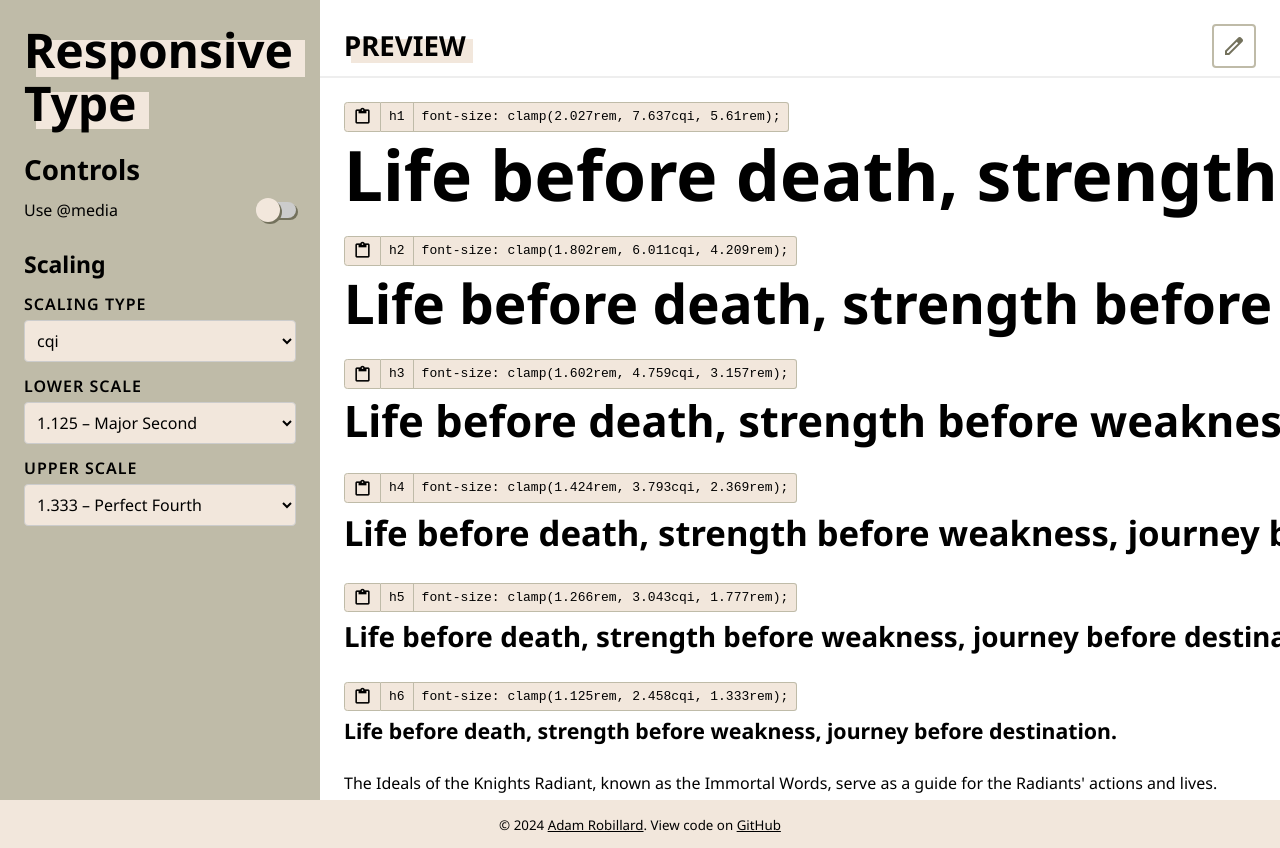
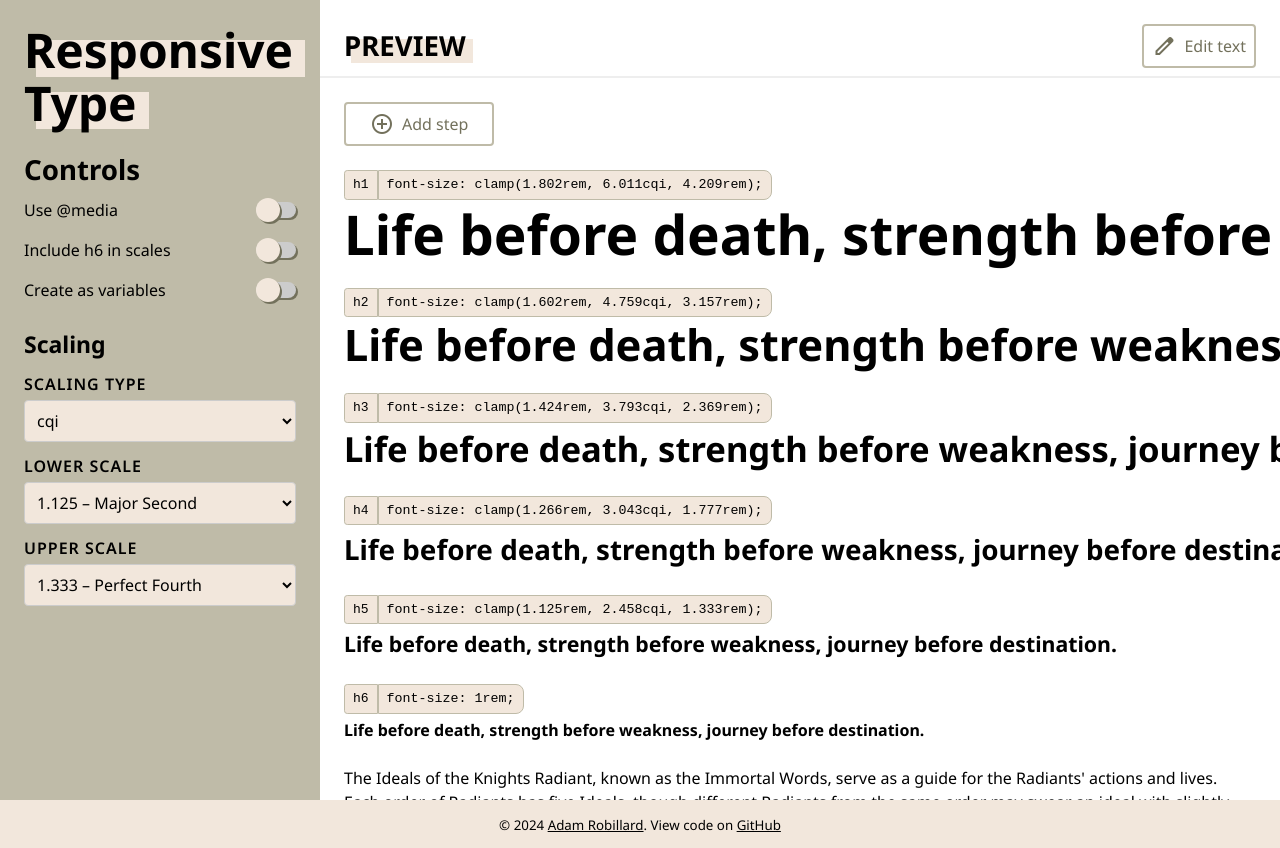
Before and after one commit to arobillard/responsive-type, a Next.js app: page / in a window 1280 px wide. Built offline with nearby package versions, Linux system fonts and the light colour scheme.

Commit message:
Initial rework of scales to allow adding step and CSS variables support

```diff
--- a/src/app/components/Button/Button.jsx
+++ b/src/app/components/Button/Button.jsx
@@ -7,6 +7,7 @@ export default function Button({
   outline,
   paddingSubtle,
   hoverSuccess,
+  hoverSecondary,
   onClick,
   style,
 }) {
@@ -16,6 +17,7 @@ export default function Button({
   if (secondary) class_list.push(button.button_secondary);
   if (paddingSubtle) class_list.push(button.button_paddingSubtle);
   if (hoverSuccess) class_list.push(button.button_hoverSuccess);
+  if (hoverSecondary) class_list.push(button.button_hoverSecondary);
 
   return (
     <button
--- a/src/app/components/Button/button.module.css
+++ b/src/app/components/Button/button.module.css
@@ -53,6 +53,11 @@
   --btn-text-color: var(--color-secondary);
 }
 
+.button_hoverSecondary:where(:hover, :focus-visible) {
+  --btn-bg-color: var(--color-accent);
+  --btn-text-color: var(--color-secondary);
+}
+
 .button_paddingSubtle {
   padding: var(--spacer-em-s);
 }
--- a/src/app/components/CodeBox/CodeBox.jsx
+++ b/src/app/components/CodeBox/CodeBox.jsx
@@ -42,6 +42,7 @@ export default function CodeBox() {
 
   return (
     <section className={codeBox.codeBox}>
+      <div className={codeBox.codeBox_header}>
         <h2 className={codeBox.codeBox_title}>
           <span className="word_highlight word_highlight--dark">CSS Code</span>
         </h2>
@@ -51,6 +52,7 @@ export default function CodeBox() {
           </i>
           Copy Code
         </Button>
+      </div>
       <pre className={codeBox.pre}>
         <code>{outputCode}</code>
       </pre>
--- a/src/app/components/Controls/Controls.jsx
+++ b/src/app/components/Controls/Controls.jsx
@@ -8,7 +8,7 @@ import { useSettings } from '@/context/SettingsContext';
 export default function Controls() {
   const [settings, updateSettings] = useSettings();
 
-  const { usingMediaQueries } = settings;
+  const { usingMediaQueries, includeH6, asVariables } = settings;
 
   return (
     <section id="controls" className={controls.controls}>
@@ -20,7 +20,21 @@ export default function Controls() {
         onChange={() =>
           updateSettings({ usingMediaQueries: !usingMediaQueries })
         }
-        checked={usingMediaQueries}
+        checked={usingMediaQueries || false}
+      />
+
+      <Switch
+        name="includeH6"
+        label="Include h6 in scales"
+        onChange={() => updateSettings({ includeH6: !includeH6 })}
+        checked={includeH6 || false}
+      />
+
+      <Switch
+        name="asVariables"
+        label="Create as variables"
+        onChange={() => updateSettings({ asVariables: !asVariables })}
+        checked={asVariables || false}
       />
 
       {usingMediaQueries ? <MediaQueryControls /> : <ScalingControls />}
--- a/src/app/components/FontSizeCopyLine/FontSizeCopyLine.jsx
+++ b/src/app/components/FontSizeCopyLine/FontSizeCopyLine.jsx
@@ -1,25 +1,57 @@
 import { useState } from 'react';
 import ScreenReaderText from '../accessibility/ScreenReaderText/ScreenReaderText';
 import fontSizeCopyLine from './fontSizeCopyLine.module.css';
+import { useSettings } from '@/context/SettingsContext';
 
-export default function FontSizeCopyLine({ tag, font_size }) {
-  const [hasBeenCopied, setHasBeenCopied] = useState(false);
+export default function FontSizeCopyLine({ tag, font_size, step }) {
+  const [settings] = useSettings();
+  const { extraSteps, includeH6, asVariables } = settings;
+  const [varHasBeenCopied, setVarHasBeenCopied] = useState(false);
+  const [codeHasBeenCopied, setCodeHasBeenCopied] = useState(false);
 
   const cssCode = `font-size: ${font_size};`;
 
+  let label = tag;
+
+  if (tag === 'div') {
+    const amount = includeH6 ? step - 6 : step - 5;
+
+    label = '';
+
+    for (let i = 0; i < amount; i++) {
+      label = `${label}x`;
+    }
+
+    label = `${label}l`;
+  }
+
+  if (tag === 'h6' && !includeH6) {
+    label = 'base';
+  }
+
   function copyCSSCode() {
-    navigator.clipboard.writeText(cssCode);
+    navigator.clipboard.writeText(`font-size: ${font_size};`);
 
-    setHasBeenCopied(true);
+    setCodeHasBeenCopied(true);
 
     setTimeout(() => {
-      setHasBeenCopied(false);
+      setCodeHasBeenCopied(false);
+    }, 2000);
+  }
+
+  function copyCSSVariable() {
+    navigator.clipboard.writeText(`font-size: var(--type-scale-${label});`);
+
+    setVarHasBeenCopied(true);
+
+    setTimeout(() => {
+      setVarHasBeenCopied(false);
     }, 2000);
   }
 
   return (
     <div className={fontSizeCopyLine.fontSizeCopyLine}>
-      <button
+      {/* <button
         className={`${fontSizeCopyLine.fontSizeCopyLine_copy}${
           hasBeenCopied ? ` ${fontSizeCopyLine.fontSizeCopyLine_copied}` : ''
         }`}
@@ -31,10 +63,39 @@ export default function FontSizeCopyLine({ tag, font_size }) {
         >
           {hasBeenCopied ? 'check_circle' : 'content_paste'}
         </i>
-        <ScreenReaderText>Copy {tag} font-size CSS code</ScreenReaderText>
+        <ScreenReaderText>
+          Copy step {step} {asVariables ? 'variable' : 'font-size CSS code'}
+        </ScreenReaderText>
+      </button> */}
+      <code className={fontSizeCopyLine.fontSizeCopyLine_code}>
+        {tag === 'h6' ? tag : label}
+      </code>
+      {asVariables && (
+        <button
+          className={`${fontSizeCopyLine.fontSizeCopyLine_copy}${
+            varHasBeenCopied
+              ? ` ${fontSizeCopyLine.fontSizeCopyLine_copied}`
+              : ''
+          }`}
+          onClick={copyCSSVariable}
+        >
+          <code className={fontSizeCopyLine.fontSizeCopyLine_code}>
+            --type-scale-{label}
+          </code>
+        </button>
+      )}
+      <button
+        className={`${fontSizeCopyLine.fontSizeCopyLine_copy}${
+          codeHasBeenCopied
+            ? ` ${fontSizeCopyLine.fontSizeCopyLine_copied}`
+            : ''
+        }`}
+        onClick={copyCSSCode}
+      >
+        <code className={fontSizeCopyLine.fontSizeCopyLine_code}>
+          {cssCode}
+        </code>
       </button>
-      <code className={fontSizeCopyLine.fontSizeCopyLine_code}>{tag}</code>
-      <code className={fontSizeCopyLine.fontSizeCopyLine_code}>{cssCode}</code>
     </div>
   );
 }
--- a/src/app/components/FontSizeCopyLine/fontSizeCopyLine.module.css
+++ b/src/app/components/FontSizeCopyLine/fontSizeCopyLine.module.css
@@ -5,7 +5,7 @@
   z-index: 1;
 }
 
-.fontSizeCopyLine_code {
+.fontSizeCopyLine_code:where(:not(button > code)) {
   padding: var(--spacer-xs) var(--spacer-s);
   border-radius: var(--radius-s);
   background-color: var(--color-secondary);
@@ -14,27 +14,31 @@
   white-space: nowrap;
 }
 
-.fontSizeCopyLine_code:has(+ code, + button) {
+.fontSizeCopyLine_code:where(:first-child) {
   border-start-end-radius: 0;
   border-end-end-radius: 0;
 }
 
-.fontSizeCopyLine_copy + .fontSizeCopyLine_code,
+/* .fontSizeCopyLine_copy + .fontSizeCopyLine_code,
 .fontSizeCopyLine_code + .fontSizeCopyLine_code {
   border-start-start-radius: 0;
   border-end-start-radius: 0;
   border-inline-start: 0;
-}
+} */
 
 .fontSizeCopyLine_copy {
   padding: var(--spacer-xs) var(--spacer-s);
   background-color: var(--color-secondary);
   border: 0.0625rem solid var(--color-primary);
-  border-radius: var(--radius-s) 0 0 var(--radius-s);
+  border-radius: 0;
   display: inline-flex;
   align-items: center;
   vertical-align: middle;
   white-space: nowrap;
+}
+
+.fontSizeCopyLine_copy:where(:last-child) {
+  border-radius: 0 var(--spacer-s) var(--spacer-s) 0;
 }
 
 .fontSizeCopyLine_copy:where(:hover, :focus-visible) {
--- a/src/app/components/Heading.jsx
+++ b/src/app/components/Heading.jsx
@@ -15,6 +15,6 @@ export default function Heading(props) {
     case 'h6':
       return <h6 {...props}>{children}</h6>;
     default:
-      break;
+      return <div {...props}>{children}</div>;
   }
 }
--- a/src/app/components/Preview/EditPreviewText/EditPreviewText.jsx
+++ b/src/app/components/Preview/EditPreviewText/EditPreviewText.jsx
@@ -46,11 +46,11 @@ export default function EditPreviewText() {
         <i className="material-symbols-outlined" aria-hidden="true">
           edit
         </i>
-        <ScreenReaderText>Edit preview text</ScreenReaderText>
+        Edit text
       </Button>
 
-      <dialog class={edit_preview_text.edit_preview_text} ref={dialogRef}>
-        <div class={edit_preview_text.edit_preview_text_grid}>
+      <dialog className={edit_preview_text.edit_preview_text} ref={dialogRef}>
+        <div className={edit_preview_text.edit_preview_text_grid}>
           <h3 style={{ margin: 0 }}>Edit Preview Text</h3>
           <div>
             <label htmlFor="heading-text">Heading</label>
@@ -74,7 +74,7 @@ export default function EditPreviewText() {
             />
           </div>
 
-          <div class={edit_preview_text.edit_preview_text_button_wrap}>
+          <div className={edit_preview_text.edit_preview_text_button_wrap}>
             {(headingText !== default_headingText ||
               paragraphText !== default_paragraphText) && (
               <Button
--- a/src/app/components/Preview/Preview.jsx
+++ b/src/app/components/Preview/Preview.jsx
@@ -1,18 +1,15 @@
 import 'material-symbols';
-import {
-  defaultHeadings,
-  generateClampedFontSize,
-  generateStyles,
-} from '@/helpers/scales';
+import { generateClampedFontSize, generateStyles } from '@/helpers/scales';
 import preview from './preview.module.css';
 import Heading from '../Heading';
 import FontSizeCopyLine from '../FontSizeCopyLine/FontSizeCopyLine';
 import { useEffect, useState } from 'react';
 import { useSettings } from '@/context/SettingsContext';
 import EditPreviewText from './EditPreviewText/EditPreviewText';
+import Button from '../Button/Button';
 
 export default function Preview() {
-  const [settings] = useSettings();
+  const [settings, updateSettings] = useSettings();
 
   const {
     usingMediaQueries,
@@ -20,32 +17,29 @@ export default function Preview() {
     upperScale,
     scalingType,
     mediaQueries,
+    extraSteps,
+    includeH6,
     headingText,
     paragraphText,
   } = settings;
 
-  const [previewClasses, setPreviewClasses] = useState(preview.preview_content);
   const [styleCode, setStyleCode] = useState(``);
+  const [headings, setHeadings] = useState([]);
 
   useEffect(() => {
-    const generatedStyles = generateStyles(
-      usingMediaQueries,
-      lowerScale,
-      upperScale,
-      scalingType,
-      mediaQueries
-    );
+    const startingNum = includeH6 ? 6 : 5;
 
-    setStyleCode(generatedStyles);
-  }, [usingMediaQueries, lowerScale, upperScale, scalingType, mediaQueries]);
+    const updatedHeadings = [];
 
-  useEffect(() => {
-    setPreviewClasses(
-      usingMediaQueries
-        ? `preview_mediaQuery ${preview.preview_content}`
-        : preview.preview_content
-    );
-  }, [usingMediaQueries]);
+    for (let i = 0; i < startingNum + extraSteps; i++) {
+      updatedHeadings.push({
+        tag: startingNum - i > 0 ? `h${startingNum - i}` : 'div',
+        step: i + 1,
+      });
+    }
+
+    setHeadings(updatedHeadings.reverse());
+  }, [includeH6, extraSteps]);
 
   return (
     <section id="preview" className={preview.preview}>
@@ -56,15 +50,47 @@ export default function Preview() {
 
         <EditPreviewText />
       </div>
-      {usingMediaQueries && (
-        <style>
-          {`.preview_mediaQuery {
-            ${styleCode}
-          }`}
-        </style>
-      )}
-      <div className={previewClasses}>
-        {defaultHeadings.map(({ tag, step, style }) => {
+
+      <div class={preview.preview_button_wrap}>
+        <Button
+          onClick={() => updateSettings({ extraSteps: extraSteps + 1 })}
+          outline
+          hoverSuccess
+        >
+          <i className="material-symbols-outlined" aria-hidden="true">
+            add_circle
+          </i>
+          Add step
+        </Button>
+
+        {extraSteps > 0 && (
+          <Button
+            onClick={() => updateSettings({ extraSteps: extraSteps - 1 })}
+            outline
+            hoverSecondary
+          >
+            <i className="material-symbols-outlined" aria-hidden="true">
+              delete
+            </i>
+            Remove step
+          </Button>
+        )}
+        {extraSteps > 1 && (
+          <Button
+            onClick={() => updateSettings({ extraSteps: 0 })}
+            outline
+            hoverSecondary
+          >
+            <i className="material-symbols-outlined" aria-hidden="true">
+              undo
+            </i>
+            Reset steps
+          </Button>
+        )}
+      </div>
+
+      <div className={preview.preview_content}>
+        {headings.map(({ tag, step, style }) => {
           const font_size = generateClampedFontSize(
             lowerScale,
             upperScale,
@@ -73,9 +99,12 @@ export default function Preview() {
           );
 
           const headingStyles = {
-            marginBottom: '0.5rem',
             ...style,
           };
+
+          if (step > 3) {
+            headingStyles.lineHeight = '1.1';
+          }
 
           if (!usingMediaQueries) {
             headingStyles.fontSize = font_size;
@@ -86,7 +115,7 @@ export default function Preview() {
               className={preview.preview_heading_wrap}
             >
               {!usingMediaQueries && (
-                <FontSizeCopyLine tag={tag} font_size={font_size} />
+                <FontSizeCopyLine tag={tag} step={step} font_size={font_size} />
               )}
               <Heading
                 className={preview.preview_heading}
@@ -98,6 +127,22 @@ export default function Preview() {
             </div>
           );
         })}
+
+        {!includeH6 && (
+          <>
+            {!usingMediaQueries && (
+              <FontSizeCopyLine tag="h6" font_size="1rem" />
+            )}
+            <Heading
+              className={preview.preview_heading}
+              tag="h6"
+              style={{ fontSize: '1rem' }}
+            >
+              {headingText}
+            </Heading>
+          </>
+        )}
+
         <p>{paragraphText}</p>
       </div>
     </section>
--- a/src/app/components/Preview/preview.module.css
+++ b/src/app/components/Preview/preview.module.css
@@ -12,18 +12,25 @@
   display: flex;
   justify-content: space-between;
   align-items: center;
-  gap: var(--spacer-base);
+  gap: var(--spacer-m);
+}
+
+.preview_button_wrap {
+  display: flex;
+  gap: var(--spacer-m);
+  padding-inline: var(--spacer-base);
+  padding-block-start: var(--spacer-base);
 }
 
 .preview_title {
   text-transform: uppercase;
   margin: 0;
   font-size: var(--type-step-3);
+  flex-grow: 1;
 }
 
 .preview_content {
   padding: var(--spacer-base);
-  /* margin-inline: calc(var(--spacer-base) * -1); */
   overflow-x: scroll;
   container-type: inline-size;
 }
@@ -34,4 +41,6 @@
 
 .preview_heading {
   white-space: nowrap;
+  margin-block-end: var(--spacer-base);
+  font-weight: bold;
 }
--- a/src/context/SettingsContext.jsx
+++ b/src/context/SettingsContext.jsx
@@ -14,6 +14,9 @@ function SettingsProvider(props) {
     lowerScale: null,
     upperScale: null,
     mediaQueries: getInitialMediaQueries(),
+    extraSteps: 0,
+    includeH6: false,
+    asVariables: false,
     headingText: default_headingText,
     paragraphText: default_paragraphText,
   });
@@ -43,6 +46,9 @@ function SettingsProvider(props) {
       mediaQueries:
         JSON.parse(localStorage.getItem('rt-mediaQueries')) ||
         getInitialMediaQueries(),
+      extraSteps: parseInt(localStorage.getItem('rt-extraSteps')) || 0,
+      includeH6: localStorage.getItem('rt-includeH6') === 'true',
+      asVariables: localStorage.getItem('rt-asVariables') === 'true',
       headingText:
         localStorage.getItem('rt-headingText') || default_headingText,
       paragraphText:
```
Also changed, not shown: src/app/components/CodeBox/codeBox.module.css (+7 -0 lines). Lines whose indentation alone changed are shown as unchanged.
